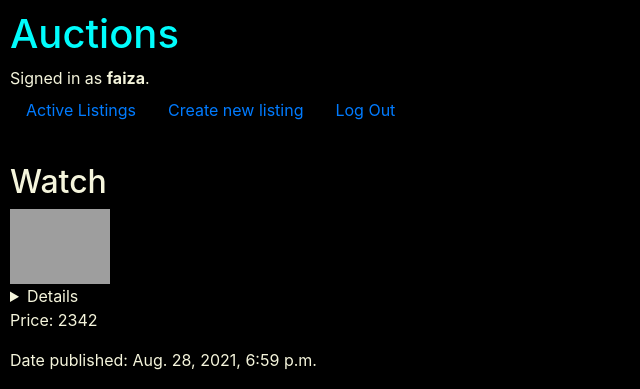
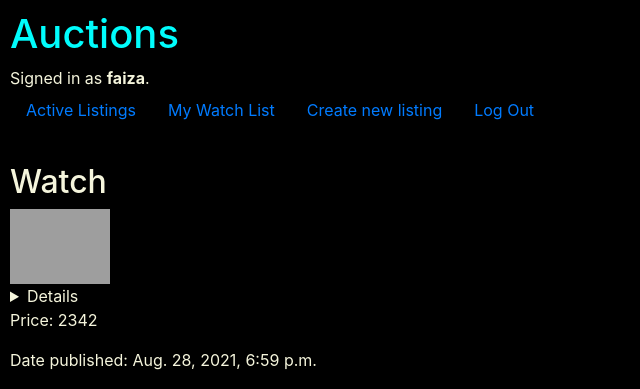
Before and after one commit to eduper1/E-commerce-Django, a Django app: page /1 in a window 1280 px wide. Shown: the top 389 px of the page, without its empty margins (0-640 px from the left). Run offline with Django 3.2, Linux system fonts and the light colour scheme; a user stored in the database is signed in; data comes from the database, SQL or seed files in the repository; some libraries are stand-ins or nearby versions; grey boxes are pictures that could not be loaded.

Commit message:
add link watchlist link

```diff
--- a/auctions/templates/auctions/layout.html
+++ b/auctions/templates/auctions/layout.html
@@ -18,10 +18,13 @@
         <li class="nav-item">
             <a class="nav-link" href="{% url 'index' %}">Active Listings</a>
         </li>
-        {% if user.is_authenticated %}
+        <li class="nav-item">
+            <a class="nav-link" href="{% url 'watchlist' %}">My Watch List</a>
+        </li>
         <li class="nav-item">
             <a class="nav-link" href="{% url 'create_listing' %}">Create new listing</a>
         </li>
+        {% if user.is_authenticated %}
         <li class="nav-item">
             <a class="nav-link" href="{% url 'logout' %}">Log Out</a>
         </li>
```
